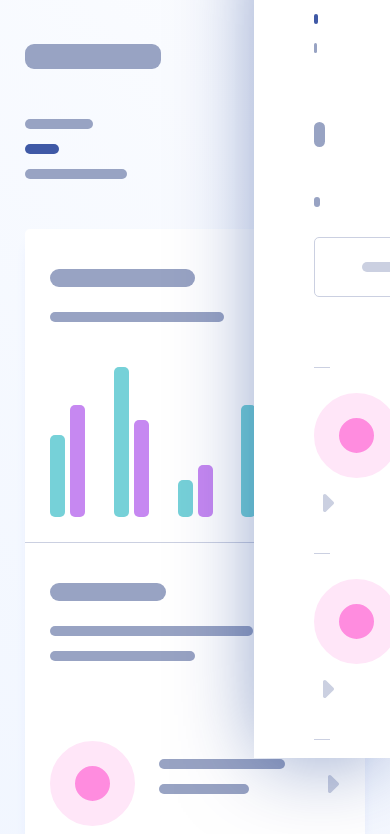
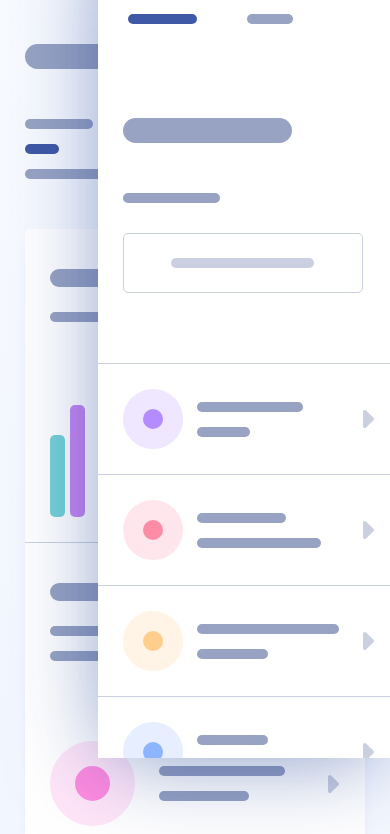
Before and after one commit to undrash/boardme-demo, a website built with webpack: page views/dashboard.html in a window 390 px wide. Shown: the part 86-920 px from the top of the page. Built offline with nearby package versions, Linux system fonts and the light colour scheme.

Commit message:
- Dashboard: Side panel responsive

```diff
--- a/src/style/dashboard.scss
+++ b/src/style/dashboard.scss
@@ -114,11 +114,15 @@
     padding-left: 20px;
     vertical-align: middle;
     position: relative;
+
+    .text:nth-child(2) {
+      margin-bottom: 0;
+    }
   }
 
-  .text:last-child {
-    margin-bottom: 0;
-  }
+  //.text:last-child {
+  //  margin-bottom: 0;
+  //}
 }
 
 .stat-oval {
@@ -129,6 +133,26 @@
   background-color: #FF8CDF;
   display: inline-block;
   vertical-align: middle;
+
+  &.purple {
+    background-color: #B48CFF;
+    border: 25px solid #EFE6FF;
+  }
+
+  &.red {
+    background-color: #FF8CA7;
+    border: 25px solid #FFE6EC;
+  }
+
+  &.yellow {
+    background-color: #FFCD8C;
+    border: 25px solid #FFF4E6;
+  }
+
+  &.blue {
+    background-color: #8CB4FF;
+    border: 25px solid #E6EEFF;
+  }
 }
 
 .bottom-stats-container {
@@ -205,7 +229,7 @@
   top: 0;
   box-shadow: 0 7px 86px -10px rgba(3,42,133,0.51);
   background-color: #FFFFFF;
-  padding: 100px 60px 60px;
+  //padding: 100px 60px 60px;
   overflow: auto;
 }
 
@@ -217,6 +241,7 @@
 
 .side-panel-header {
   margin-bottom: 50px;
+  padding: 100px 60px 50px;
 
   .text {
     display: inline-block;
@@ -229,6 +254,7 @@
 
 .text-group {
   margin-bottom: 70px;
+  padding: 0 60px;
 
   .large {
     margin-bottom: 20px;
@@ -245,7 +271,13 @@
   .stats-list-group {
     border-top: 1px solid #CBD0E1;
     margin-top: 0;
-    padding: 25px 0;
+    padding: 25px 60px;
+    cursor: pointer;
+    transition: background-color 0.3s ease-in-out;
+
+    &:hover {
+      background-color: #F5F8FF;
+    }
   }
 }
 
@@ -289,6 +321,28 @@
 
 
 
+@media only screen and (max-width: 1024px) {
+  .side-panel {
+    width: 50%;
+  }
+
+  .side-panel-header {
+    padding: 100px 30px 25px;
+  }
+
+  .text-group {
+    padding: 0 25px;
+  }
+
+  .stats-list-container {
+    .stats-list-group {
+      padding: 25px;
+    }
+  }
+}
+
+
+
 @media only screen and (max-width: 750px) {
 
   .stats-left {
@@ -310,6 +364,43 @@
     .stats-section {
       width: 100%;
       margin-bottom: 35px;
+    }
+  }
+
+  .side-panel {
+    width: 75%;
+  }
+
+  .stats-list-container {
+
+    .stats-list-group {
+      padding: 25px 15px 25px 25px;
+
+      .text-container {
+        width: calc(100% - 65px);
+        padding-left: 10px;
+      }
+
+      .stat-oval {
+        width: 60px;
+        height: 60px;
+
+        &.purple {
+          border: 20px solid #EFE6FF;
+        }
+
+        &.red {
+          border: 20px solid #FFE6EC;
+        }
+
+        &.yellow {
+          border: 20px solid #FFF4E6;
+        }
+
+        &.blue {
+          border: 20px solid #E6EEFF;
+        }
+      }
     }
   }
 }
--- a/src/style/main.scss
+++ b/src/style/main.scss
@@ -28,6 +28,8 @@ body {
   &.large {
     height: 25px;
     margin-bottom: 50px;
+    border-radius: 25px;
+
   }
 
   &.w-10 {
@@ -90,14 +92,29 @@ body {
 .secondary-btn {
   border: 1px solid #CBD0E1;
   border-radius: 5px;
-  width: 240px;
+  max-width: 240px;
   padding: 20px 0;
   text-align: center;
+  transition:  all 0.3s ease-in-out;
+  cursor: pointer;
+  background-color: #ffffff;
 
   .text {
     background-color: #CBD0E1;
     display: inline-block;
     margin-bottom: 0;
+  }
+
+  &:hover {
+    border: 1px solid #3F59A6;
+    box-shadow: 0 7px 30px -10px #a6bbec;
+
+
+    .text {
+      background-color: #3F59A6;
+
+    }
+
   }
 }
 
--- a/views/dashboard.html
+++ b/views/dashboard.html
@@ -378,13 +378,13 @@
 
         <div class="stats-list-group">
 
-            <div class="stat-oval"></div>
+            <div class="stat-oval purple"></div>
 
             <div class="text-container">
 
-                <div class="text w-70"></div>
+                <div class="text w-60"></div>
 
-                <div class="text w-50"></div>
+                <div class="text w-30"></div>
 
                 <img class="arrow-right" src="../img/arrow-right.svg">
 
@@ -394,13 +394,13 @@
 
         <div class="stats-list-group">
 
-            <div class="stat-oval"></div>
+            <div class="stat-oval red"></div>
 
             <div class="text-container">
 
+                <div class="text w-50"></div>
+
                 <div class="text w-70"></div>
-
-                <div class="text w-50"></div>
 
                 <img class="arrow-right" src="../img/arrow-right.svg">
 
@@ -410,13 +410,13 @@
 
         <div class="stats-list-group">
 
-            <div class="stat-oval"></div>
+            <div class="stat-oval yellow"></div>
 
             <div class="text-container">
 
-                <div class="text w-70"></div>
+                <div class="text w-80"></div>
 
-                <div class="text w-50"></div>
+                <div class="text w-40"></div>
 
                 <img class="arrow-right" src="../img/arrow-right.svg">
 
@@ -426,13 +426,13 @@
 
         <div class="stats-list-group">
 
-            <div class="stat-oval"></div>
+            <div class="stat-oval blue"></div>
 
             <div class="text-container">
 
-                <div class="text w-70"></div>
+                <div class="text w-40"></div>
 
-                <div class="text w-50"></div>
+                <div class="text w-30"></div>
 
                 <img class="arrow-right" src="../img/arrow-right.svg">
 
```
